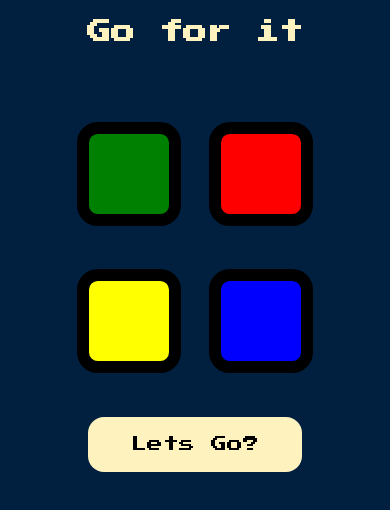
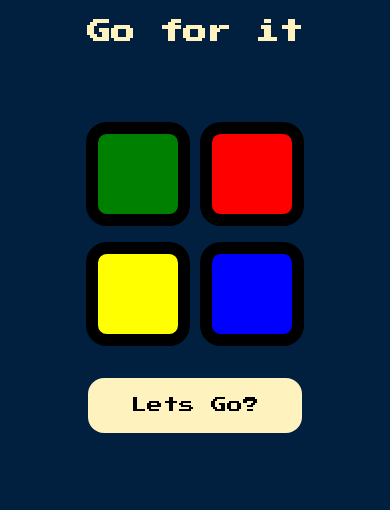
Before and after one commit to testWebsite-ops/SimonGame, a plain HTML site: page index.html in a window 390 px wide. Drawn offline with nearby package versions, Linux system fonts and the light colour scheme.

Commit message:
Update style.css

```diff
--- a/style.css
+++ b/style.css
@@ -87,8 +87,8 @@ h1 {
     display: flex;
     justify-content: space-evenly;
     flex-wrap: wrap;
-    width: 75%;
-    height: 35%;
+    width: 15rem;
+    height: 15rem;
   }
 
   .box {
@@ -110,6 +110,7 @@ h1 {
   }
 
   .start_button {
+    margin-top: 1rem;
     padding: 5% 10% 5% 10%;
   }
 
```
